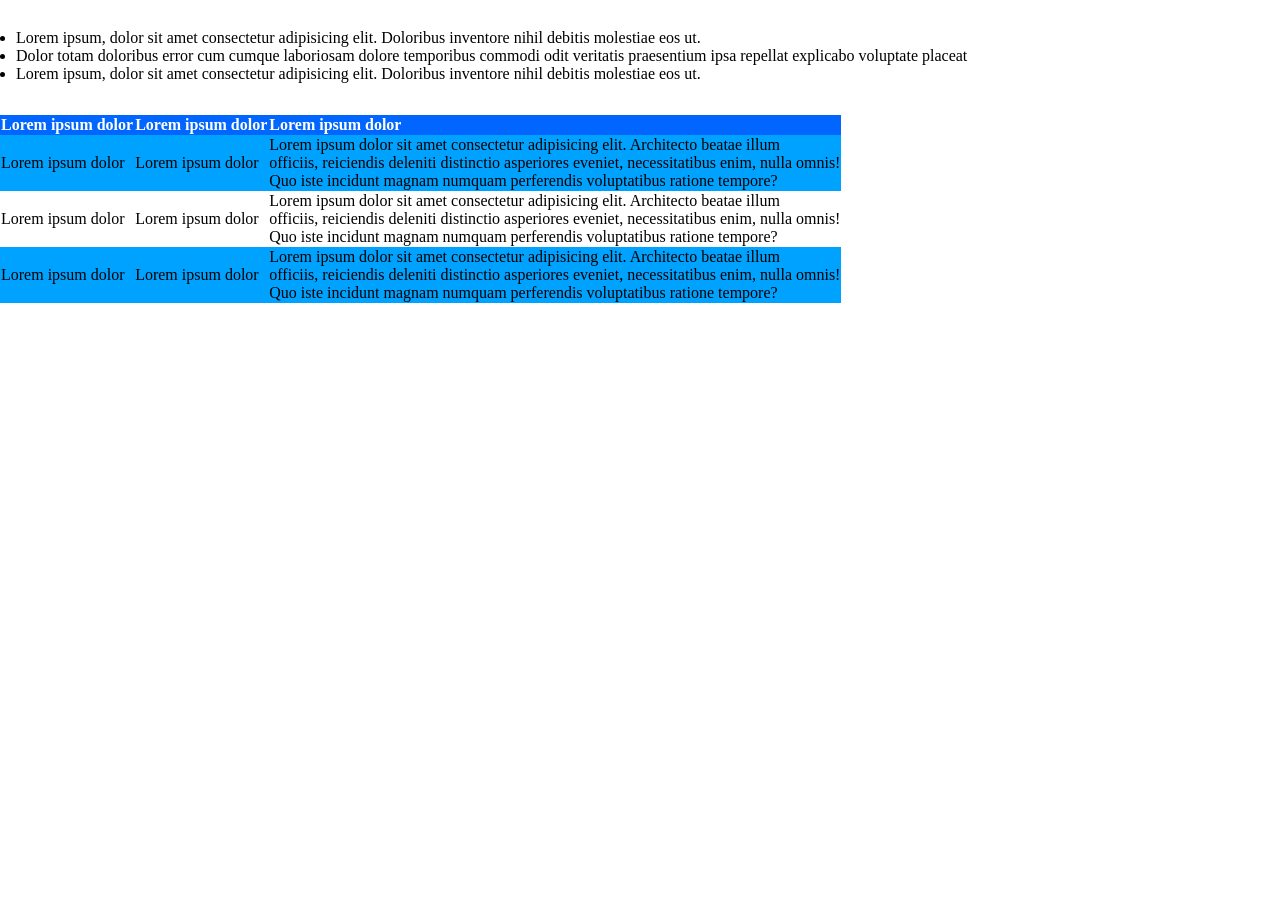
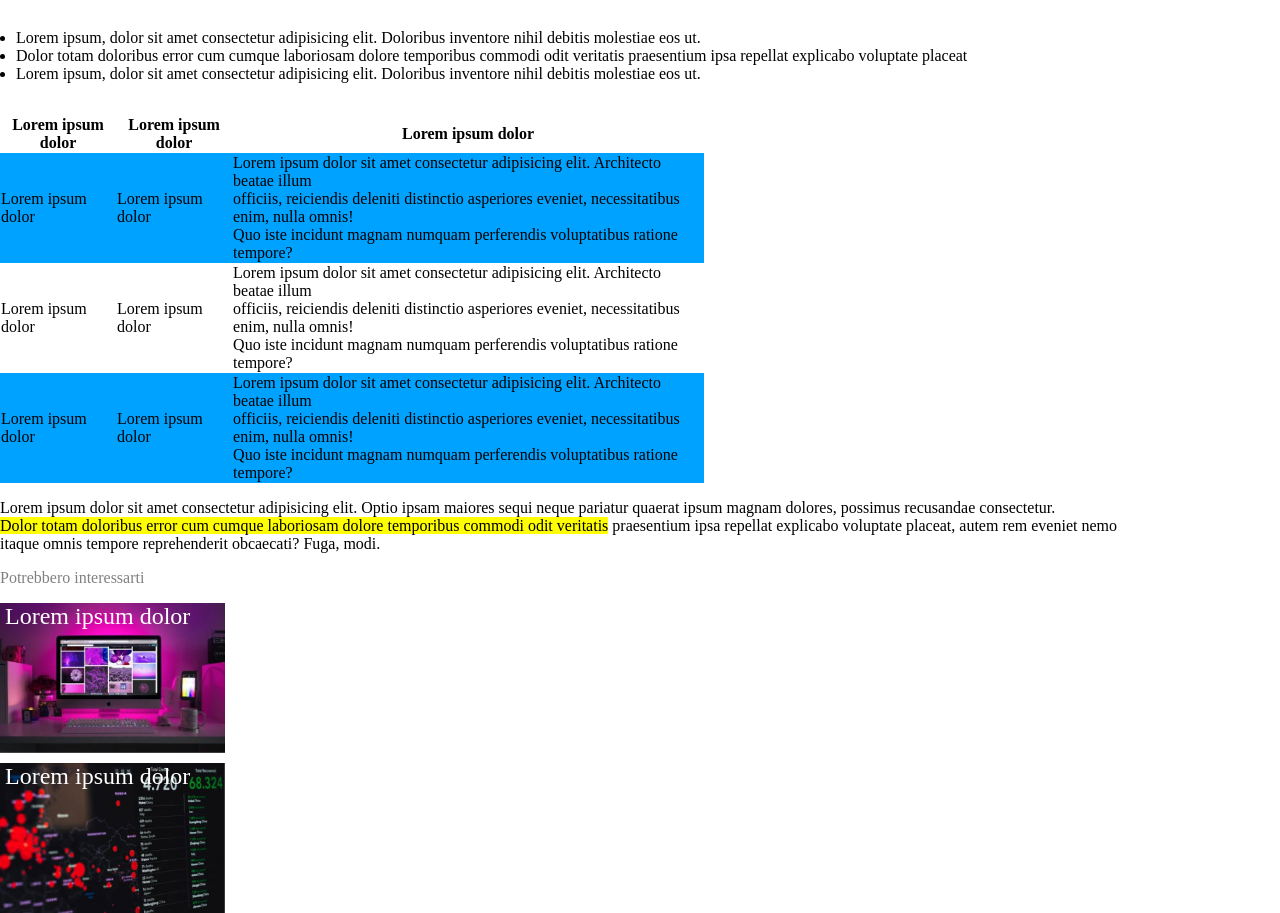
Before and after one commit to Moonatic89/html-css-booleaner, a plain HTML site: page index.html in a window 1280 px wide. Shown: the part 694-1607 px from the top of the page. Before the commit the page ends 997 px from the top, so only its background shows below. Drawn offline with Linux system fonts and the light colour scheme.

Commit message:
Footer Finished

```diff
--- a/css/style.css
+++ b/css/style.css
@@ -1,7 +1,6 @@
 body {
     margin: 0px;
 }
-
 
 header {
     height: 100px;
@@ -39,7 +38,7 @@ header {
 }
 
 #table {
-    /* width: 100%; */
+    width: 55%;
     border-collapse: collapse;
 }
 
@@ -55,8 +54,30 @@ header {
     background-color: rgb(255, 255, 255);
 }
 
-.table_head {
+#table_head {
     background-color: rgb(0, 102, 255);
     text-align: left;
     color: white;
 }
+
+.link {
+    margin-top: 10px;
+    height: 150px;
+    background-repeat: no-repeat;
+    background-size: contain;
+}
+
+#purple_link {
+    background-image: url("../img/monitor.jpg");
+}
+
+#graph_link {
+    background-image: url("../img/graph.jpg");
+}
+
+.c_white {
+    margin-top: 5px;
+    margin-left: 5px;
+    font-size: 1.5rem;
+    color: white;
+}
--- a/index.html
+++ b/index.html
@@ -53,10 +53,10 @@
                     Optio ipsam maiores sequi neque pariatur quaerat <span
                         id="highlight"> ipsum
                         magnam dolores, possimus recusandae consectetur.</span>
-                    Dolor totam
+                    <br> Dolor totam
                     doloribus error cum cumque laboriosam dolore temporibus
                     commodi odit veritatis praesentium ipsa repellat explicabo
-                    voluptate placeat, autem rem eveniet nemo itaque omnis
+                    voluptate placeat, autem rem eveniet nemo <br> itaque omnis
                     tempore reprehenderit obcaecati? Fuga, modi.</p>
 
             </section>
@@ -96,9 +96,11 @@
                         <td>Lorem ipsum dolor</td>
                         <td>Lorem ipsum dolor</td>
                         <td>Lorem ipsum dolor sit amet consectetur adipisicing
-                            elit. Architecto beatae illum <br> officiis, reiciendis
+                            elit. Architecto beatae illum <br> officiis,
+                            reiciendis
                             deleniti distinctio asperiores eveniet,
-                            necessitatibus enim, nulla omnis! <br> Quo iste incidunt
+                            necessitatibus enim, nulla omnis! <br> Quo iste
+                            incidunt
                             magnam numquam perferendis voluptatibus ratione
                             tempore?</td>
                     </tr>
@@ -106,9 +108,11 @@
                         <td>Lorem ipsum dolor</td>
                         <td>Lorem ipsum dolor</td>
                         <td>Lorem ipsum dolor sit amet consectetur adipisicing
-                            elit. Architecto beatae illum <br> officiis, reiciendis
+                            elit. Architecto beatae illum <br> officiis,
+                            reiciendis
                             deleniti distinctio asperiores eveniet,
-                            necessitatibus enim, nulla omnis! <br> Quo iste incidunt
+                            necessitatibus enim, nulla omnis! <br> Quo iste
+                            incidunt
                             magnam numquam perferendis voluptatibus ratione
                             tempore?</td>
                     </tr>
@@ -116,9 +120,11 @@
                         <td>Lorem ipsum dolor</td>
                         <td>Lorem ipsum dolor</td>
                         <td>Lorem ipsum dolor sit amet consectetur adipisicing
-                            elit. Architecto beatae illum <br> officiis, reiciendis
+                            elit. Architecto beatae illum <br> officiis,
+                            reiciendis
                             deleniti distinctio asperiores eveniet,
-                            necessitatibus enim, nulla omnis! <br> Quo iste incidunt
+                            necessitatibus enim, nulla omnis! <br> Quo iste
+                            incidunt
                             magnam numquam perferendis voluptatibus ratione
                             tempore?</td>
                     </tr>
@@ -127,13 +133,38 @@
             </section>
             <!-- /table -->
 
-            <section></section>
+            <section>
+
+                <p>
+                    Lorem ipsum dolor sit amet consectetur adipisicing elit.
+                    Optio ipsam maiores sequi neque pariatur quaerat ipsum
+                    magnam dolores, possimus recusandae consectetur.
+                    <br> <span id="highlight">Dolor totam
+                        doloribus error cum cumque laboriosam dolore temporibus
+                        commodi odit veritatis</span> praesentium ipsa repellat
+                    explicabo voluptate placeat, autem rem eveniet nemo <br>
+                    itaque
+                    omnis tempore reprehenderit obcaecati? Fuga, modi.</p>
+            </section>
             <!-- /sub_text -->
 
         </main>
         <!-- /main -->
 
-        <footer></footer>
+        <footer>
+
+            <p class="author">Potrebbero interessarti</p>
+
+            <div id="purple_link" class="link">
+                <p class="c_white">Lorem ipsum dolor</pclass>
+            </div>
+
+            <div id="graph_link" class="link">
+                <p class="c_white">Lorem ipsum dolor</pclass>
+            </div>
+
+
+        </footer>
         <!-- /footer -->
 
     </body>
```
